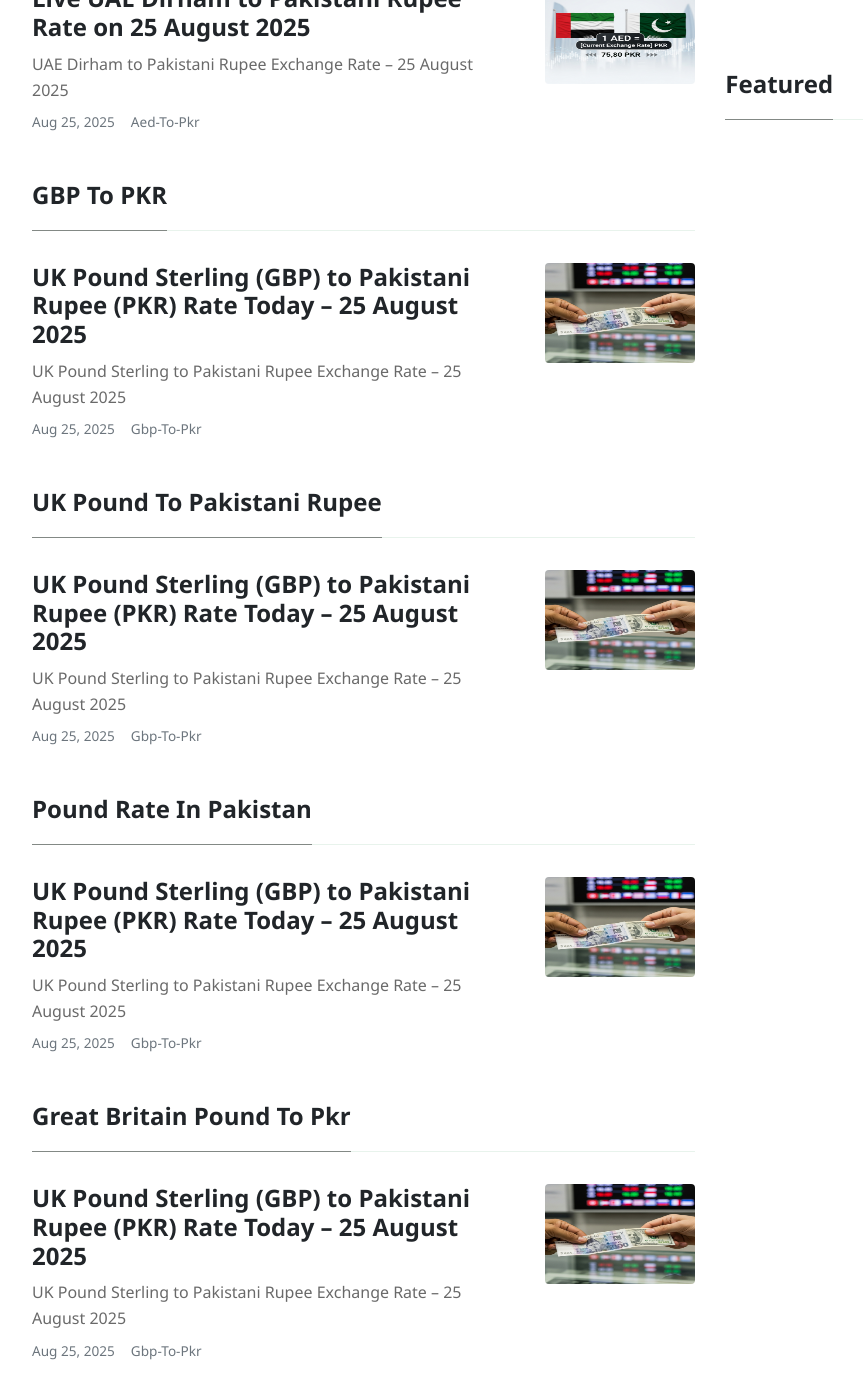
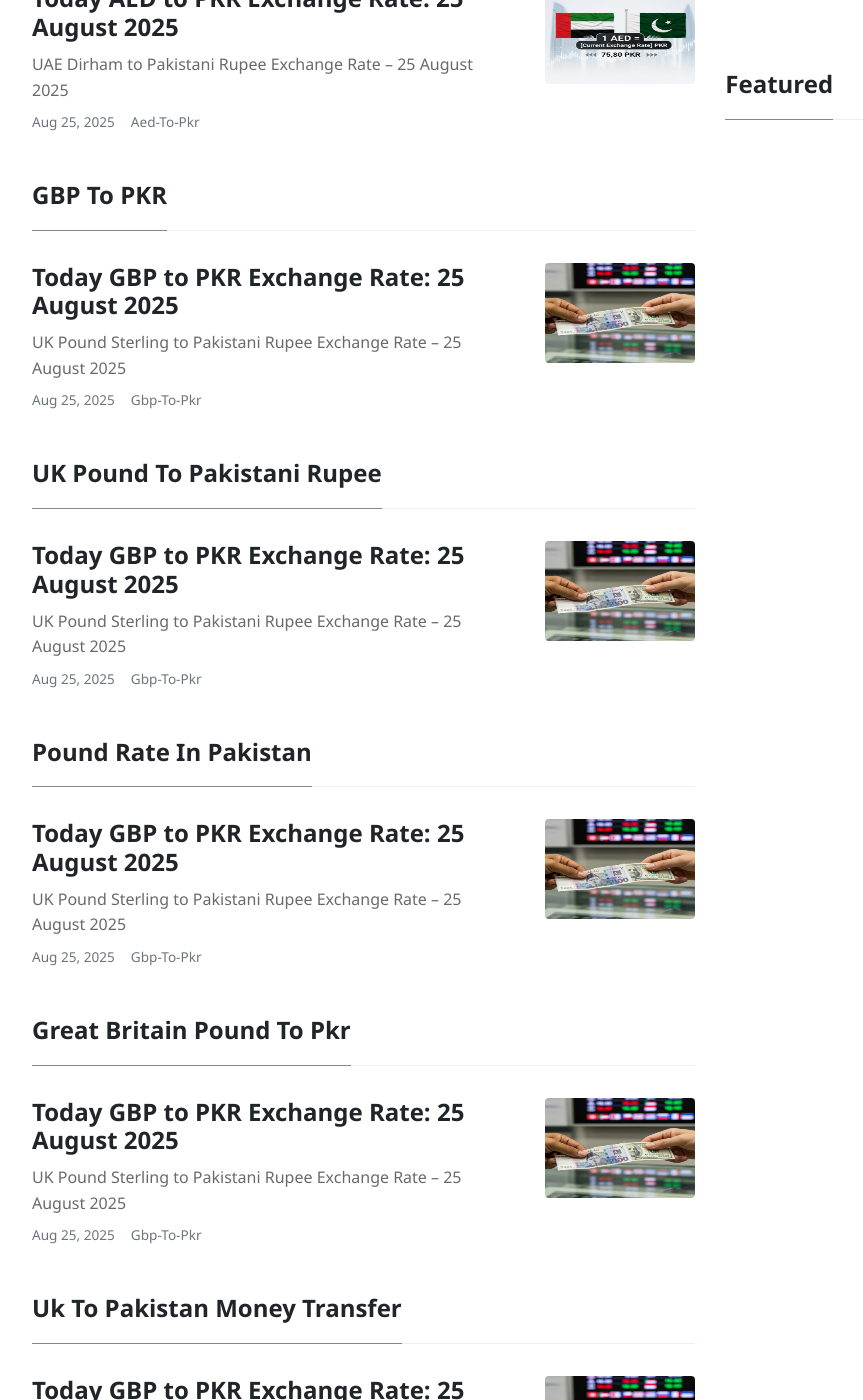
Before and after one commit to mlcom/mlcom.github.io, a Jekyll site: the page built from _pages/tags.html, in a window 1280 px wide and 1400 px high, scrolled down 9261 px. Shown: the whole window, without its empty margins (103-966 px from the left). Built offline with Jekyll 4.4.1, drawn with Linux system fonts in a browser that asks for light colours; nearby versions of some CDN libraries; some of the changed text lies outside the part shown.

Commit message:
Automated: Update currency rates and generate daily posts

```diff
--- a/_data/rates.yml
+++ b/_data/rates.yml
@@ -1,4 +1,4 @@
-last_updated_utc: '2025-08-25T16:31:12.967102+00:00'
+last_updated_utc: '2025-08-25T20:26:53.348689+00:00'
 rates:
   AED: 3.6725
   AFN: 68.4796
--- a/_posts/2025-08-25-today-uae-dirham-to-pkr-exchange-rate-august-2025-prices-updated-aed-to-pkr.md
+++ b/_posts/2025-08-25-today-uae-dirham-to-pkr-exchange-rate-august-2025-prices-updated-aed-to-pkr.md
@@ -1,6 +1,6 @@
 ---
 layout: post
-title:  'Live UAE Dirham to Pakistani Rupee Rate on 25 August 2025'
+title:  'Today AED to PKR Exchange Rate: 25 August 2025'
 author: jane
 categories: [ aed-to-pkr ]
 image: assets/images/aed-to-pkr-rate-today.jpg
--- a/_posts/2025-08-25-today-uk-pound-sterling-to-pkr-exchange-rate-august-2025-prices-updated-gbp-to-pkr.md
+++ b/_posts/2025-08-25-today-uk-pound-sterling-to-pkr-exchange-rate-august-2025-prices-updated-gbp-to-pkr.md
@@ -1,6 +1,6 @@
 ---
 layout: post
-title:  'UK Pound Sterling (GBP) to Pakistani Rupee (PKR) Rate Today – 25 August 2025'
+title:  'Today GBP to PKR Exchange Rate: 25 August 2025'
 author: john
 categories: [ gbp-to-pkr ]
 image: assets/images/usd-to-pkr-rate-today.jpg
```
